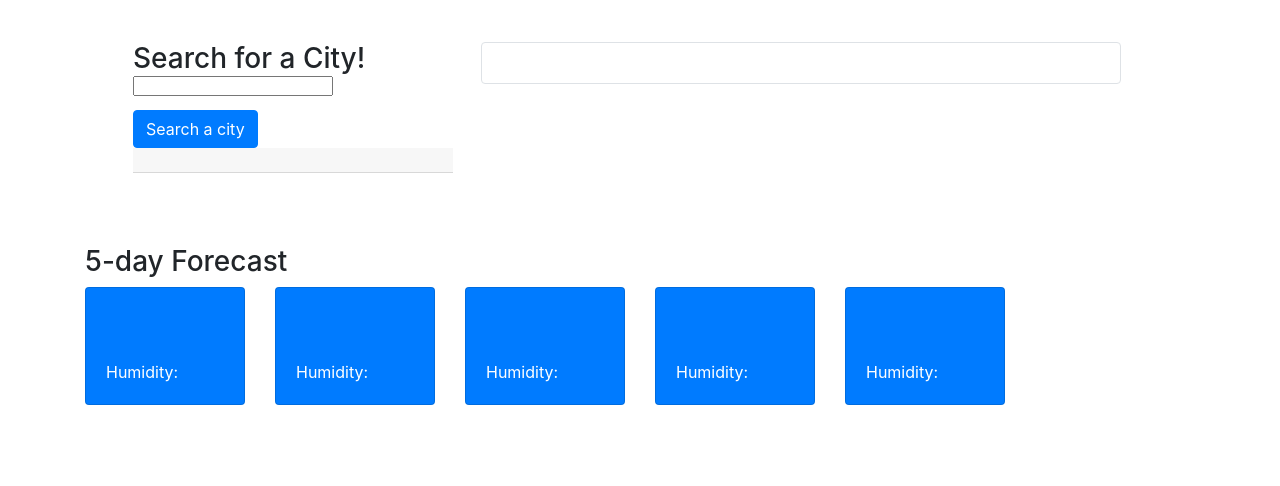
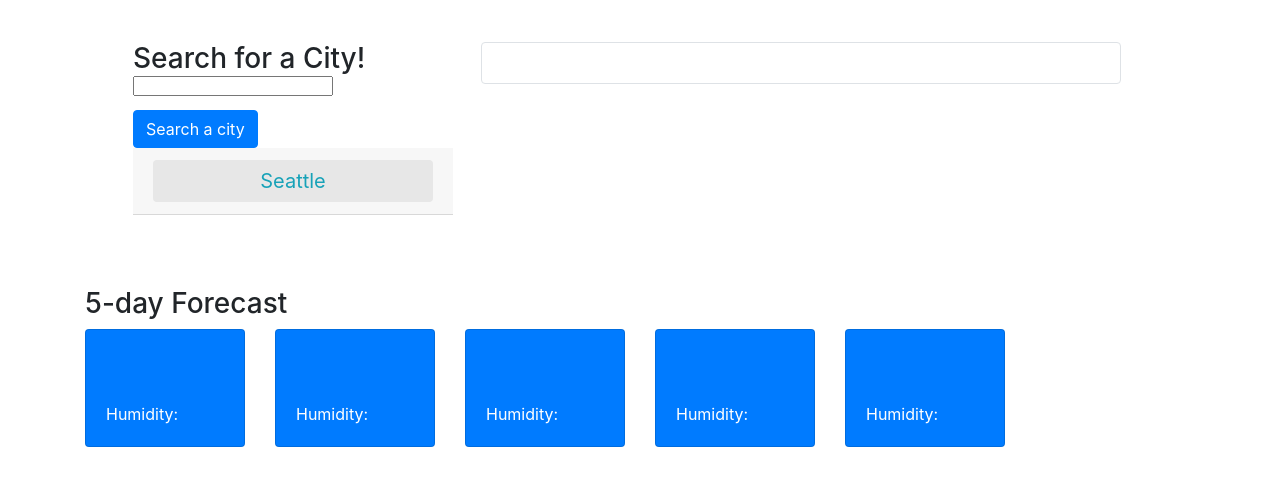
Before and after one commit to suzylebel/Weather-Forecast, a plain HTML site: page index.html in a window 1280 px wide. Shown: the part 62-548 px from the top of the page. Drawn offline with nearby package versions, Linux system fonts and the light colour scheme; files that its build step writes are made by us from their sources.

Commit message:
fixed index

```diff
--- a/index.html
+++ b/index.html
@@ -9,12 +9,12 @@
     </style>
     <link rel="stylesheet" href="https://stackpath.bootstrapcdn.com/bootstrap/4.5.2/css/bootstrap.min.css"
         integrity="sha384-JcKb8q3iqJ61gNV9KGb8thSsNjpSL0n8PARn9HuZOnIxN0hoP+VmmDGMN5t9UJ0Z" crossorigin="anonymous">
-    <link rel="stylesheet" href="./style2.css">
+    <link rel="stylesheet" href="./Assets/style2.css">
 </head>
 
 <body>
     <nav class="navbar navbar-expand-lg d-flex justify-content-center navbar-dark bg-dark">
-        <a class="navbar-brand" href="./index2.html">Weather Dashboard</a>
+        <a class="navbar-brand" href="index.html">Weather Dashboard</a>
 
     </nav>
 
@@ -122,7 +122,7 @@
 
     <script src="https://cdnjs.cloudflare.com/ajax/libs/jquery/3.2.1/jquery.min.js"></script>
     <script src="https://cdnjs.cloudflare.com/ajax/libs/moment.js/2.29.1/moment.min.js"></script>
-    <script src="script.js"></script>
+    <script src="./Assets/script.js"></script>
 
 </body>
 
```
Also changed, not shown: 1 other file.
